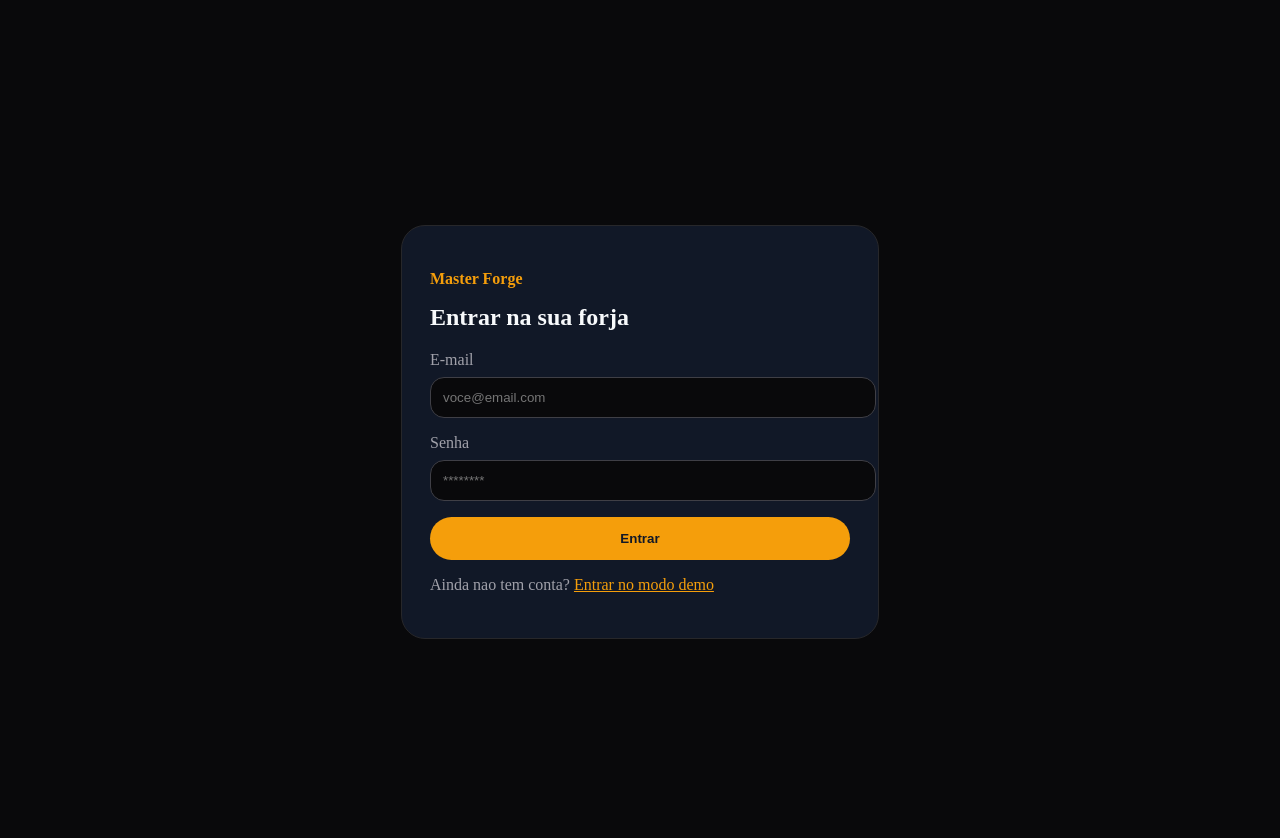
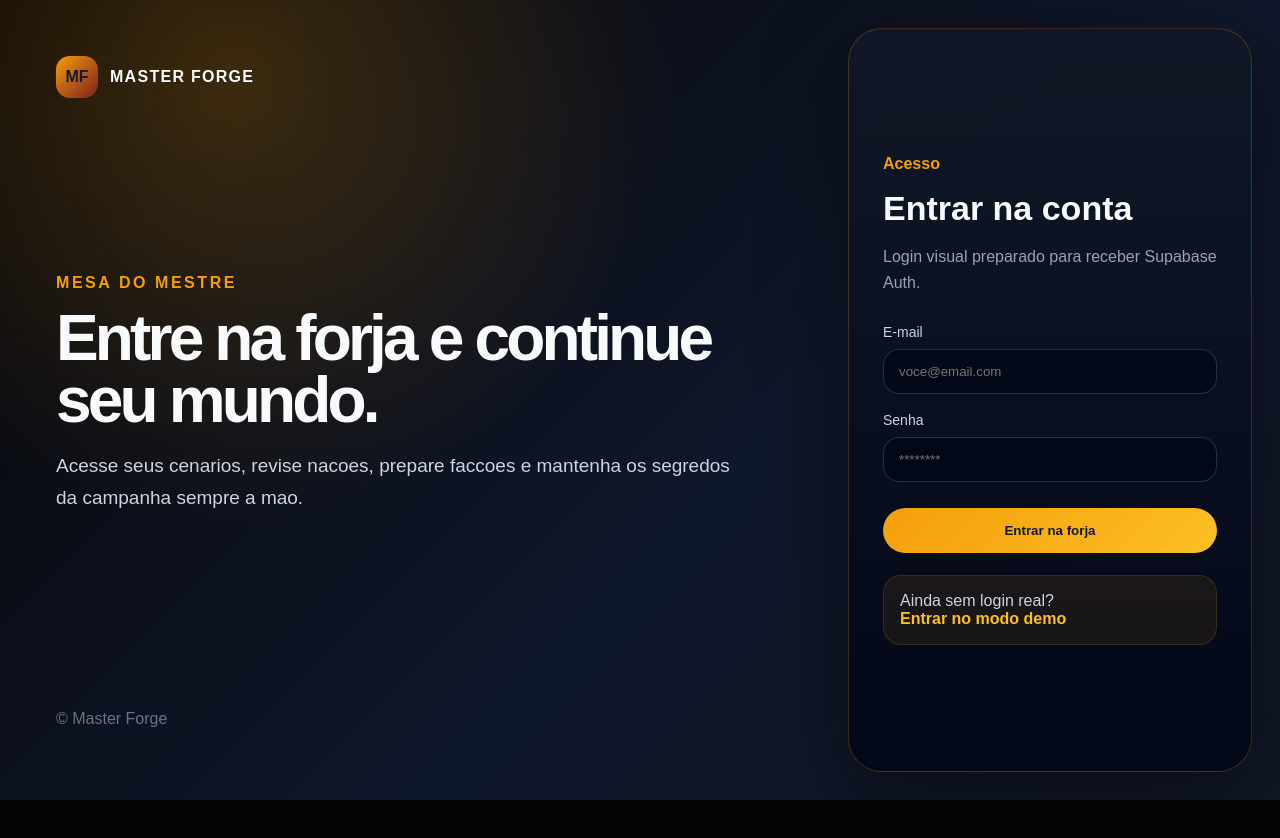
Before and after one commit to blackstone-lib/masterforge, a Next.js app: page /login in a window 1280 px wide. Shown: the top 838 px of the page. After the commit the page ends 800 px from the top, so only its background shows below. Built offline with nearby package versions, Linux system fonts and the light colour scheme.

Commit message:
Redesign login page with forge theme

```diff
--- a/src/app/login/page.tsx
+++ b/src/app/login/page.tsx
@@ -2,27 +2,46 @@ import Link from "next/link";
 
 export default function LoginPage() {
   return (
-    <main style={{ minHeight: "100vh", display: "grid", placeItems: "center", padding: "32px", background: "#09090b", color: "#f8fafc" }}>
-      <section style={{ width: "100%", maxWidth: "420px", border: "1px solid #27272a", borderRadius: "24px", padding: "28px", background: "#111827" }}>
-        <p style={{ color: "#f59e0b", fontWeight: 700 }}>Master Forge</p>
-        <h1 style={{ marginTop: 0 }}>Entrar na sua forja</h1>
-        <form style={{ display: "grid", gap: "16px" }}>
+    <main style={{ minHeight: "100vh", display: "grid", gridTemplateColumns: "1fr 460px", background: "radial-gradient(circle at 18% 10%, rgba(245,158,11,0.22), transparent 28rem), linear-gradient(135deg, #050505, #0f172a 58%, #111827)", color: "#f8fafc", fontFamily: "Arial, Helvetica, sans-serif" }}>
+      <section style={{ padding: "56px", display: "flex", flexDirection: "column", justifyContent: "space-between" }}>
+        <Link href="/" style={{ color: "inherit", textDecoration: "none", display: "flex", gap: "12px", alignItems: "center" }}>
+          <span style={{ width: "42px", height: "42px", borderRadius: "14px", display: "grid", placeItems: "center", background: "linear-gradient(135deg, #f59e0b, #7f1d1d)", color: "#111827", fontWeight: 900 }}>MF</span>
+          <strong style={{ letterSpacing: "0.08em", textTransform: "uppercase" }}>Master Forge</strong>
+        </Link>
+
+        <div style={{ maxWidth: "680px" }}>
+          <p style={{ color: "#f59e0b", fontWeight: 800, letterSpacing: "0.16em", textTransform: "uppercase" }}>Mesa do mestre</p>
+          <h1 style={{ fontSize: "64px", lineHeight: 0.96, letterSpacing: "-0.06em", margin: "16px 0" }}>Entre na forja e continue seu mundo.</h1>
+          <p style={{ color: "#cbd5e1", fontSize: "19px", lineHeight: 1.7 }}>Acesse seus cenarios, revise nacoes, prepare faccoes e mantenha os segredos da campanha sempre a mao.</p>
+        </div>
+
+        <p style={{ color: "#64748b" }}>© Master Forge</p>
+      </section>
+
+      <aside style={{ margin: "28px", border: "1px solid rgba(245, 158, 11, 0.22)", borderRadius: "34px", background: "linear-gradient(180deg, rgba(17,24,39,0.96), rgba(2,6,23,0.9))", boxShadow: "0 30px 90px rgba(0,0,0,0.45)", padding: "34px", display: "flex", flexDirection: "column", justifyContent: "center" }}>
+        <div>
+          <p style={{ color: "#f59e0b", fontWeight: 800, marginTop: 0 }}>Acesso</p>
+          <h2 style={{ fontSize: "34px", margin: "0 0 10px" }}>Entrar na conta</h2>
+          <p style={{ color: "#94a3b8", lineHeight: 1.6, marginBottom: "28px" }}>Login visual preparado para receber Supabase Auth.</p>
+        </div>
+
+        <form style={{ display: "grid", gap: "18px" }}>
           <label>
-            <span style={{ display: "block", color: "#a1a1aa", marginBottom: "8px" }}>E-mail</span>
-            <input type="email" placeholder="voce@email.com" style={{ width: "100%", padding: "12px", borderRadius: "14px", border: "1px solid #3f3f46", background: "#09090b", color: "#f8fafc" }} />
+            <span style={{ display: "block", color: "#cbd5e1", marginBottom: "9px", fontSize: "14px" }}>E-mail</span>
+            <input type="email" placeholder="voce@email.com" style={{ width: "100%", boxSizing: "border-box", padding: "14px 15px", borderRadius: "16px", border: "1px solid rgba(148,163,184,0.24)", background: "rgba(2,6,23,0.68)", color: "#f8fafc", outline: "none" }} />
           </label>
           <label>
-            <span style={{ display: "block", color: "#a1a1aa", marginBottom: "8px" }}>Senha</span>
-            <input type="password" placeholder="********" style={{ width: "100%", padding: "12px", borderRadius: "14px", border: "1px solid #3f3f46", background: "#09090b", color: "#f8fafc" }} />
+            <span style={{ display: "block", color: "#cbd5e1", marginBottom: "9px", fontSize: "14px" }}>Senha</span>
+            <input type="password" placeholder="********" style={{ width: "100%", boxSizing: "border-box", padding: "14px 15px", borderRadius: "16px", border: "1px solid rgba(148,163,184,0.24)", background: "rgba(2,6,23,0.68)", color: "#f8fafc", outline: "none" }} />
           </label>
-          <button type="button" style={{ background: "#f59e0b", color: "#111827", border: 0, padding: "14px", borderRadius: "999px", fontWeight: 700 }}>
-            Entrar
-          </button>
+          <button type="button" style={{ marginTop: "8px", background: "linear-gradient(135deg, #f59e0b, #fbbf24)", color: "#111827", border: 0, padding: "15px", borderRadius: "999px", fontWeight: 900, cursor: "pointer" }}>Entrar na forja</button>
         </form>
-        <p style={{ color: "#a1a1aa" }}>
-          Ainda nao tem conta? <Link href="/dashboard" style={{ color: "#f59e0b" }}>Entrar no modo demo</Link>
-        </p>
-      </section>
+
+        <div style={{ marginTop: "22px", padding: "16px", borderRadius: "18px", background: "rgba(245,158,11,0.08)", border: "1px solid rgba(245,158,11,0.16)" }}>
+          <p style={{ color: "#cbd5e1", margin: 0 }}>Ainda sem login real?</p>
+          <Link href="/dashboard" style={{ color: "#fbbf24", fontWeight: 800, textDecoration: "none" }}>Entrar no modo demo</Link>
+        </div>
+      </aside>
     </main>
   );
 }
```
